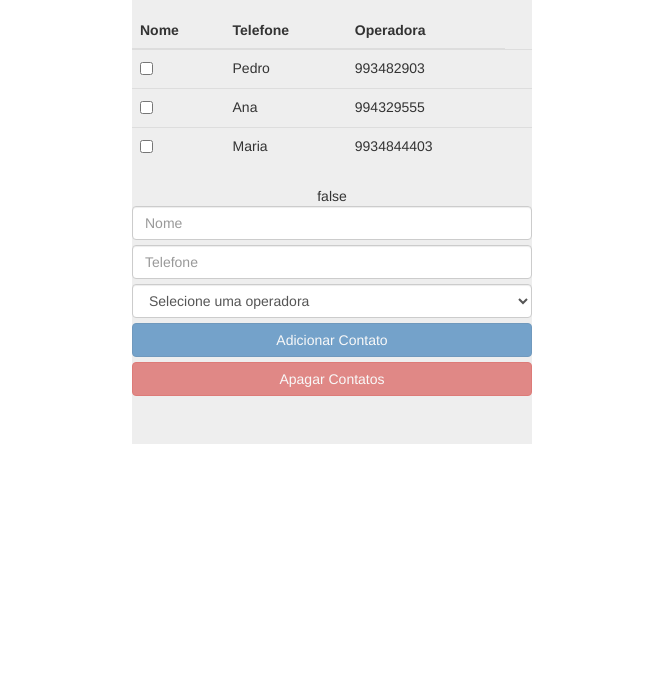
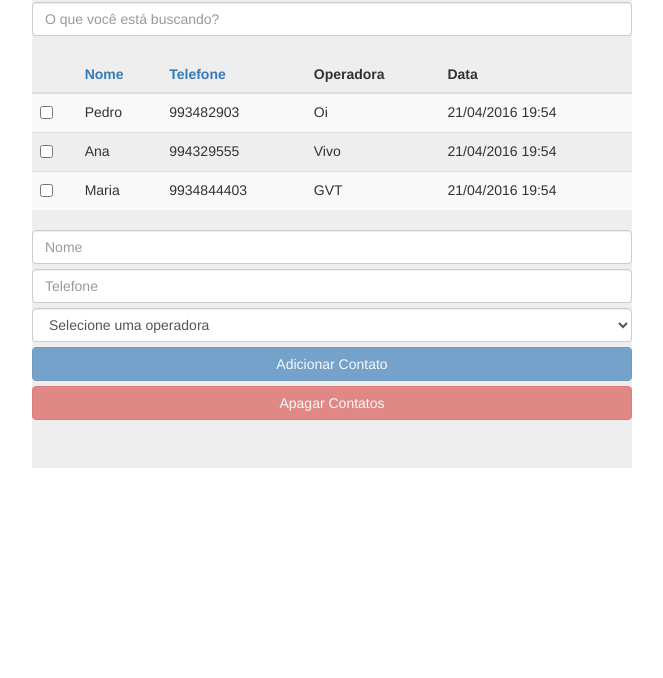
Before and after one commit to roneijg/tutorialangularjs, a plain HTML site: page index.html in a window 1280 px wide. Shown: the part 122-800 px from the top of the page, without its empty margins (308-971 px from the left). Drawn offline with nearby package versions, Linux system fonts and the light colour scheme.

Commit message:
Alteracoes antes backend

```diff
--- a/index.html
+++ b/index.html
@@ -9,7 +9,7 @@
 	<script src="https://ajax.googleapis.com/ajax/libs/angularjs/1.4.9/angular.min.js"></script>
 	<style>
 		.jumbotron {
-			width: 400px;
+			width: 600px;
 			margin-top: 20px;
 			text-align: center;
 			margin-left: auto;
@@ -31,19 +31,19 @@
 	</style>
 	<script>
 		angular.module("listaTelefonica",[]);
-		angular.module("listaTelefonica").controller("listaTelefonicaCtrl", function($scope) {
-			$scope.app = "Lista TelefÃ´nica";
+		angular.module("listaTelefonica").controller("listaTelefonicaCtrl", function($scope, $http) {
+			$scope.app = "Lista Telefonica";
 			$scope.contatos = [
-				{nome: "Pedro", telefone: "993482903"},
-				{nome: "Ana", telefone: "994329555"},
-				{nome: "Maria", telefone: "9934844403"}
+				{nome: "Pedro", telefone: "993482903", data:new Date(), operadora: {nome: "Oi", codigo: 14, categoria: "Celular", preco: 1}},
+				{nome: "Ana", telefone: "994329555", data:new Date(), operadora: {nome: "Vivo", codigo: 15, categoria: "Celular", preco: 5}},
+				{nome: "Maria", telefone: "9934844403", data:new Date(), operadora:{nome: "GVT", codigo: 25, categoria: "Fixo", preco: 9}}
 			];
 			$scope.operadoras = [
-				{nome: "Oi", codigo: 14, categoria: "Celular"},
-				{nome: "Vivo", codigo: 15, categoria: "Celular"},
-				{nome: "Tim", codigo: 41, categoria: "Celular"},
-				{nome: "GVT", codigo: 25, categoria: "Fixo"},
-				{nome: "Embratel", codigo: 21, categoria: "Fixo"}
+				{nome: "Oi", codigo: 14, categoria: "Celular", preco: 1},
+				{nome: "Vivo", codigo: 15, categoria: "Celular", preco: 5},
+				{nome: "Tim", codigo: 41, categoria: "Celular", preco: 7},
+				{nome: "GVT", codigo: 25, categoria: "Fixo", preco: 9},
+				{nome: "Embratel", codigo: 21, categoria: "Fixo", preco: 6}
 			];
 			$scope.adicionarContato = function (contato) {
 				$scope.contatos.push(angular.copy(contato));
@@ -59,35 +59,42 @@
 					return contato.selecionado;
 				});
 			};
+			$scope.ordenarPor = function(campo) {
+				$scope.criterioDeOrdenacao = campo;
+				$scope.direcaoDaOrdenacao = !$scope.direcaoDaOrdenacao;
+			};
 		});
 	</script>
 </head>
 <body ng-controller="listaTelefonicaCtrl">
 	<div class="jumbotron">
 		<h3>{{app}}</h3>
-		<table class="table">
+		<input class="form-control" type="text" ng-model="criterioDeBusca" placeholder="O que você está buscando?" />
+		<table ng-show="contatos.length > 0" class="table table-striped">
 			<thead>
 				<tr>
-					<th>Nome</th>
-					<th>Telefone</th>
+					<th></th>
+					<th><a href="" ng-click="ordenarPor('nome')">Nome</a></th>
+					<th><a href="" ng-click="ordenarPor('telefone')">Telefone</a></th>
 					<th>Operadora</th>
+					<th>Data</th>
 
 				</tr>
 			</thead>
 			<tbody>
-				<tr ng-class="{selecionado: contato.selecionado, negrito: contato.selecionado}" ng-repeat="contato in contatos">
+				<tr ng-class="{selecionado: contato.selecionado, negrito: contato.selecionado}" ng-repeat="contato in contatos | filter:criterioDeBusca | orderBy:criterioDeOrdenacao:direcaoDaOrdenacao">
 					<td><input type="checkbox" ng-model="contato.selecionado" /></td>
 					<td>{{contato.nome}}</td>
 					<td>{{contato.telefone}}</td>
 					<td>{{contato.operadora.nome}}</td>
+					<td>{{contato.data | date: 'dd/MM/yyyy HH:mm'}}</td>
 				</tr>
 			</tbody>
 		</table>
-		{{contatoForm.$valid}}
 		<form name="contatoForm">
 			<input class="form-control" type="text" ng-model="contato.nome" placeholder="Nome" ng-required="true"/>
 			<input class="form-control" type="text" ng-model="contato.telefone" placeholder="Telefone" ng-required="true"/>
-			<select class="form-control" ng-model="contato.operadora" ng-options="operadora.nome group by operadora.categoria for operadora in operadoras">
+			<select class="form-control" ng-model="contato.operadora" ng-options="operadora.nome + ' (' + (operadora.preco | currency ) + ') ' group by operadora.categoria for operadora in operadoras">
 				<option  value="">Selecione uma operadora</option>
 			</select>
 		</form>
```
